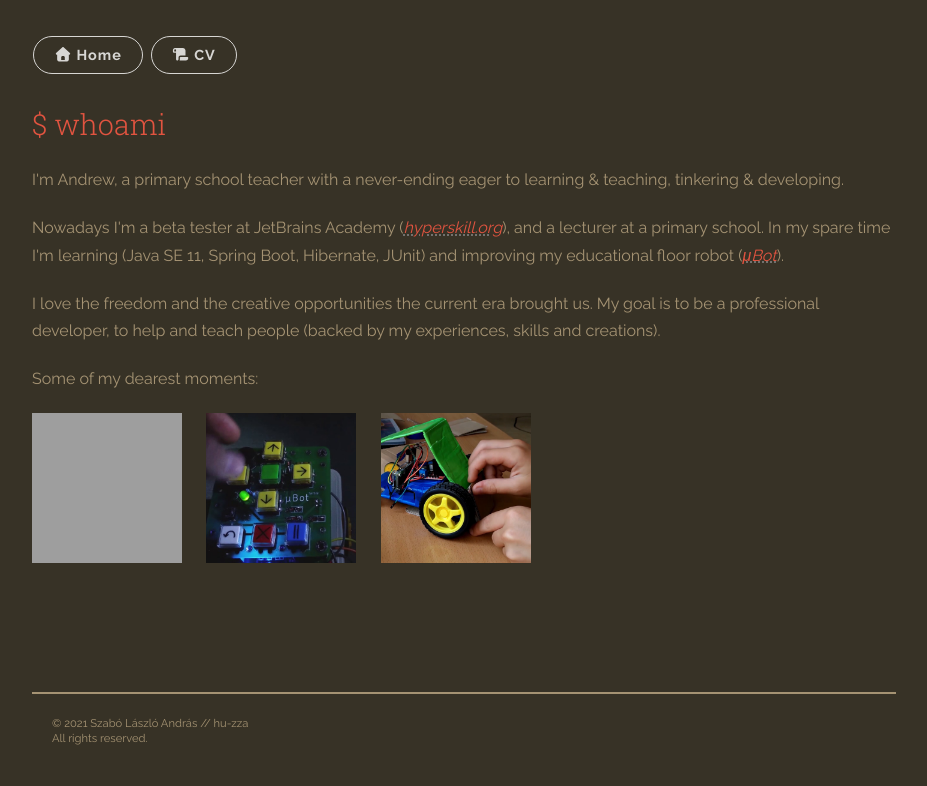
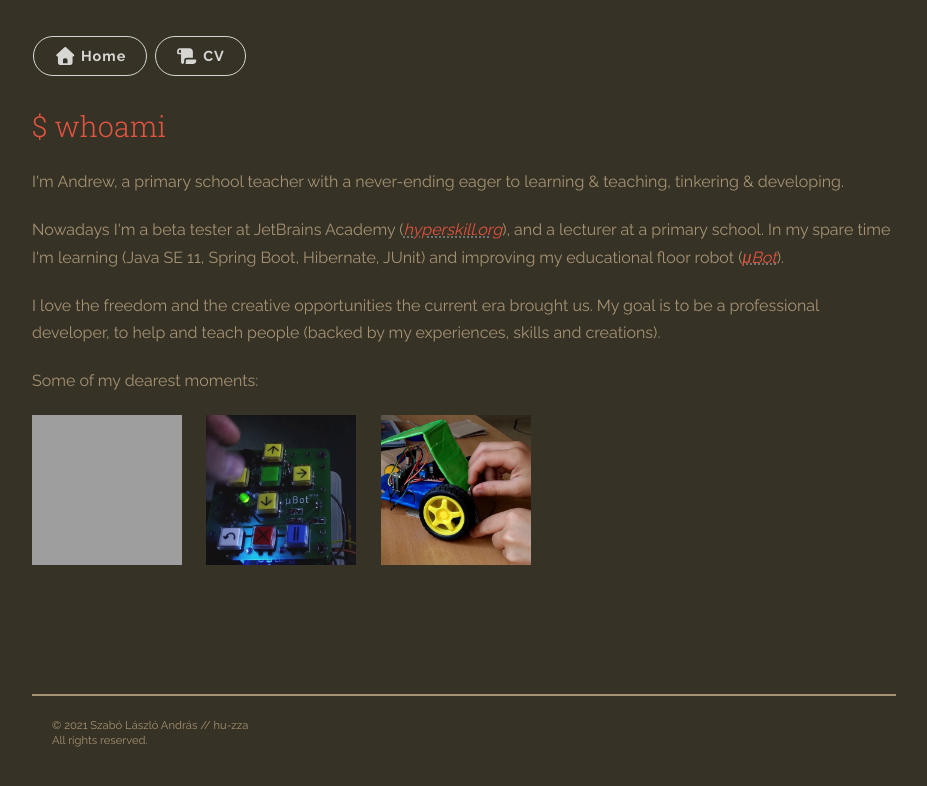
Before and after one commit to hu-zza/hu-zza.github.io, a Jekyll site: the page built from whoami.html, in a window 1280 px wide. Shown: the top 786 px of the page, without its empty margins (176-1103 px from the left). Built offline with Jekyll 4.4.1, drawn with Linux system fonts in a browser that asks for light colours; nearby versions of some CDN libraries; library files that are not in the unit come from our copies.

Commit message:
whoami v0.5

```diff
--- a/_includes/about_header.html
+++ b/_includes/about_header.html
@@ -1,7 +1,7 @@
     <header>
       <nav class="standalone-navigation-header">
         <ul class="navigation">
-          <li class="navigation__item"><a href="{{ site.canonicalurl }}" title="Link to the home page of my website" class="panel-button"><i class="fas fa-home"></i>&nbsp;Home</a></li>
+          <li class="navigation__item"><a href="{{ site.canonicalurl }}" title="Link to the home page of my website" class="panel-button"><i class="fas fa-home fa-lg"></i>&nbsp;Home</a></li>
           <li class="navigation__item" id="id1"></li>
         </ul>
       </nav>
--- a/js/main.js
+++ b/js/main.js
@@ -23,7 +23,7 @@ $(document).ready(function () {
 
     result = [
     [ "=", "=", "g", "P", "h", "9", "C", "P", "+", "4", "W", "Y", "w", "N", "3", "L", "8", "w", "W", "a", "h", "1", "W", "R", "+", "c", "C", "b", "l", "J", "W", "Y", "s", "d", "S", "P", "z", "N", "X", "Y", "s", "N", "G", "I", "u", "F", "G", "c", "z", "x", "j", "P", "p", "9", "C", "P", "+", "c", "y", "Z", "s", "1", "S", "Y", "m", "B", "S", "Z", "w", "9", "G", "b", "l", "Z", "n", "b", "l", "1", "S", "Y", "m", "B", "y", "c", "h", "Z", "2", "J", "9", "M", "3", "c", "h", "x", "2", "Y", "g", "k", "G", "P", "+", "c", "y", "a", "u", "F", "G", "b", "i", "9", "1", "J", "9", "Q", "X", "Z", "n", "J", "X", "Y", "0", "B", "y", "J", "1", "h", "m", "L", "h", "p", "n", "e", "A", "R", "W", "Z", "0", "N", "W", "Z", "0", "9", "m", "c", "w", "B", "C", "b", "p", "F", "W", "b", "F", "d", "S", "P", "l", "x", "G", "d", "p", "R", "H", "I", "n", "U", "H", "a", "u", "E", "m", "e", "6", "B", "E", "Z", "l", "R", "3", "Y", "l", "R", "3", "b", "y", "B", "n", "O", "v", "R", "H", "b", "p", "F", "W", "b", "n", "0", "j", "Z", "l", "J", "H", "a", "g", "E", "G", "P" ],
-    [ "=", "4", "T", "Y", "v", "w", "j", "V", "D", "t", "D", "c", "z", "J", "m", "b", "m", "4", "T", "a", "v", "w", "j", "P", "i", "w", "G", "b", "v", "J", "3", "Y", "z", "1", "S", "Y", "m", "B", "y", "c", "h", "Z", "m", "I", "9", "M", "3", "c", "h", "x", "2", "Y", "g", "k", "G", "P", "+", "I", "i", "b", "v", "R", "H", "d", "1", "J", "W", "L", "s", "V", "m", "b", "h", "B", "n", "I", "9", "M", "3", "c", "h", "x", "2", "Y", "g", "I", "i", "V", "D", "B", "S", "e", "t", "B", "y", "b", "0", "B", "y", "a", "u", "l", "G", "T", "i", "0", "T", "Z", "s", "R", "X", "a", "0", "B", "i", "I", "r", "5", "W", "Y", "s", "J", "2", "X", "i", "0", "D", "d", "l", "d", "m", "c", "h", "R", "H", "I", "i", "U", "H", "a", "u", "E", "m", "e", "6", "5", "i", "d", "j", "9", "y", "L", "6", "M", "H", "c", "0", "R", "H", "a", "i", "0", "j", "Z", "l", "J", "H", "a", "g", "E", "G", "P" ]
+    [ "=", "4", "T", "Y", "v", "w", "j", "V", "D", "t", "D", "c", "z", "J", "m", "b", "m", "4", "T", "a", "v", "w", "j", "P", "i", "c", "G", "b", "t", "E", "m", "Z", "g", "w", "G", "b", "v", "J", "3", "Y", "z", "1", "S", "Y", "m", "B", "y", "c", "h", "Z", "m", "I", "9", "M", "3", "c", "h", "x", "2", "Y", "g", "k", "G", "P", "+", "I", "i", "b", "v", "R", "H", "d", "1", "J", "W", "L", "s", "V", "m", "b", "h", "B", "n", "I", "9", "M", "3", "c", "h", "x", "2", "Y", "g", "I", "i", "V", "D", "B", "S", "e", "t", "B", "y", "b", "0", "B", "y", "a", "u", "l", "G", "T", "i", "0", "T", "Z", "s", "R", "X", "a", "0", "B", "i", "I", "r", "5", "W", "Y", "s", "J", "2", "X", "i", "0", "D", "d", "l", "d", "m", "c", "h", "R", "H", "I", "i", "U", "H", "a", "u", "E", "m", "e", "6", "5", "i", "d", "j", "9", "y", "L", "6", "M", "H", "c", "0", "R", "H", "a", "i", "0", "j", "Z", "l", "J", "H", "a", "g", "E", "G", "P" ]
     ];
 
 
```
